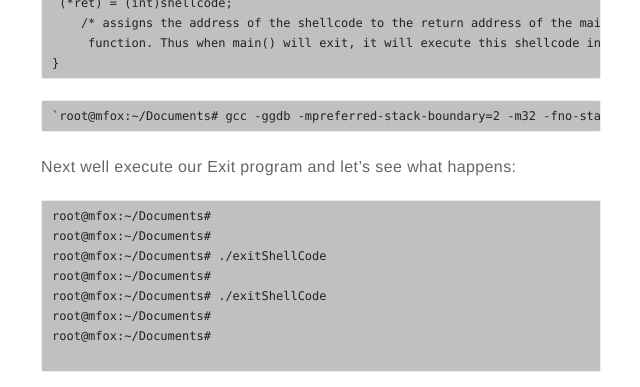
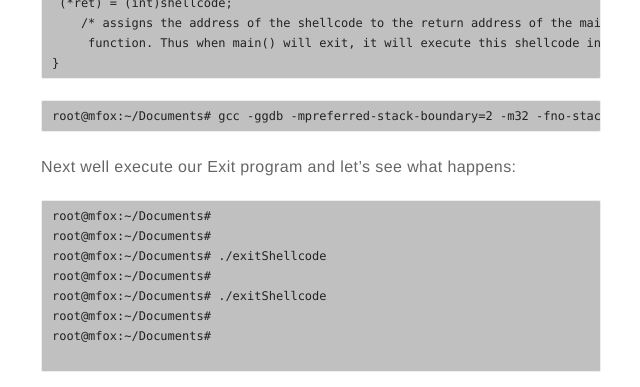
Before and after one commit to MaskedFox/maskedfox.github.io, a Jekyll site: the page built from _posts/2019-03-07-Quick-Shellcode-Writing.md, in a window 1280 px wide and 900 px high, scrolled down 2919 px. Shown: the part 151-538 px from the top of the window, without its empty margins (319-959 px from the left). Built offline with Jekyll 4.4.1, drawn with Linux system fonts in a browser that asks for light colours; comment, search, counter and statistics services are not loaded.

Commit message:
Update 2019-03-07-Quick-Shellcode-Writing.md

````diff
--- a/_posts/2019-03-07-Quick-Shellcode-Writing.md
+++ b/_posts/2019-03-07-Quick-Shellcode-Writing.md
@@ -164,7 +164,7 @@ int main(void)
 ```
 
 ```
-`root@mfox:~/Documents# gcc -ggdb -mpreferred-stack-boundary=2 -m32 -fno-stack-protector -z execstack shellcode.c -o shellcode`
+root@mfox:~/Documents# gcc -ggdb -mpreferred-stack-boundary=2 -m32 -fno-stack-protector -z execstack exitShellcode.c -o exitShellcode
 ```
 
 Next well execute our Exit program and let's see what happens:
@@ -172,9 +172,9 @@ Next well execute our Exit program and let's see what happens:
 ```
 root@mfox:~/Documents#
 root@mfox:~/Documents#
-root@mfox:~/Documents# ./exitShellCode
+root@mfox:~/Documents# ./exitShellcode
 root@mfox:~/Documents#
-root@mfox:~/Documents# ./exitShellCode
+root@mfox:~/Documents# ./exitShellcode
 root@mfox:~/Documents#
 root@mfox:~/Documents#
 
````
